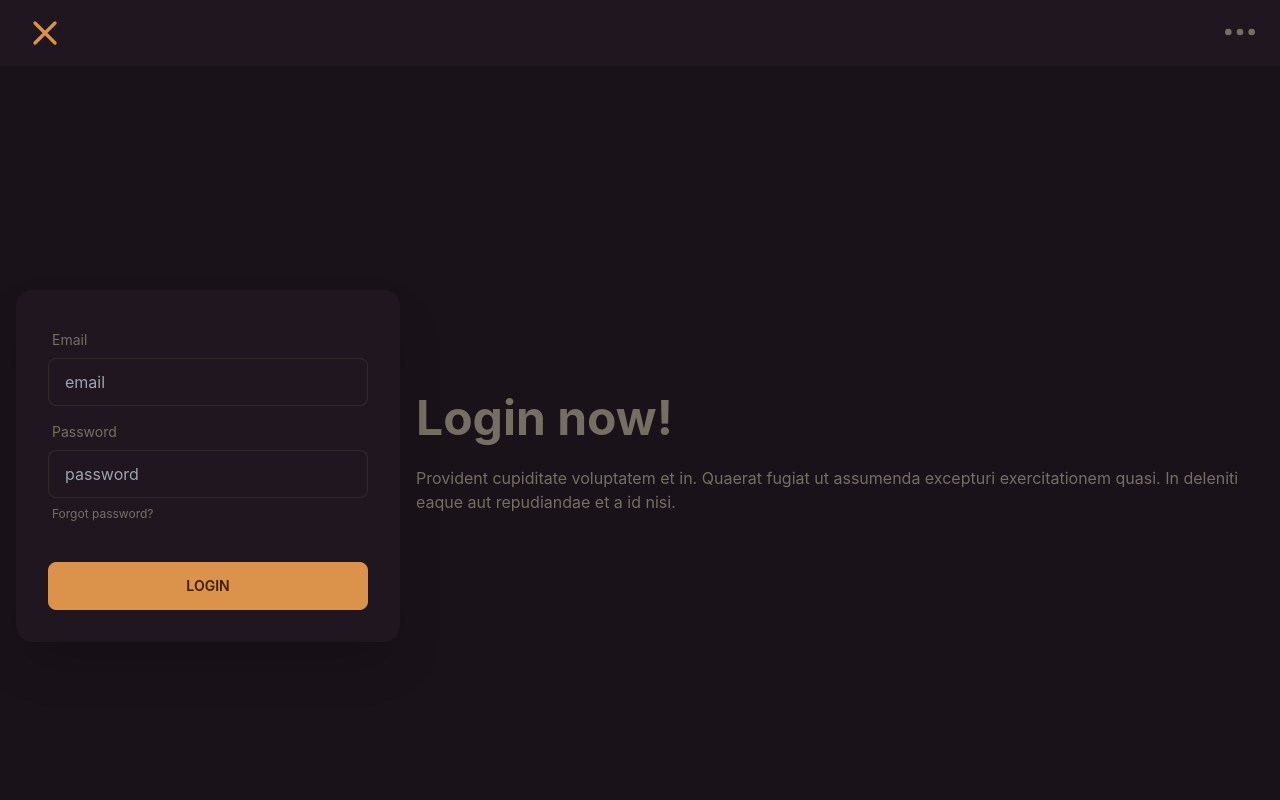
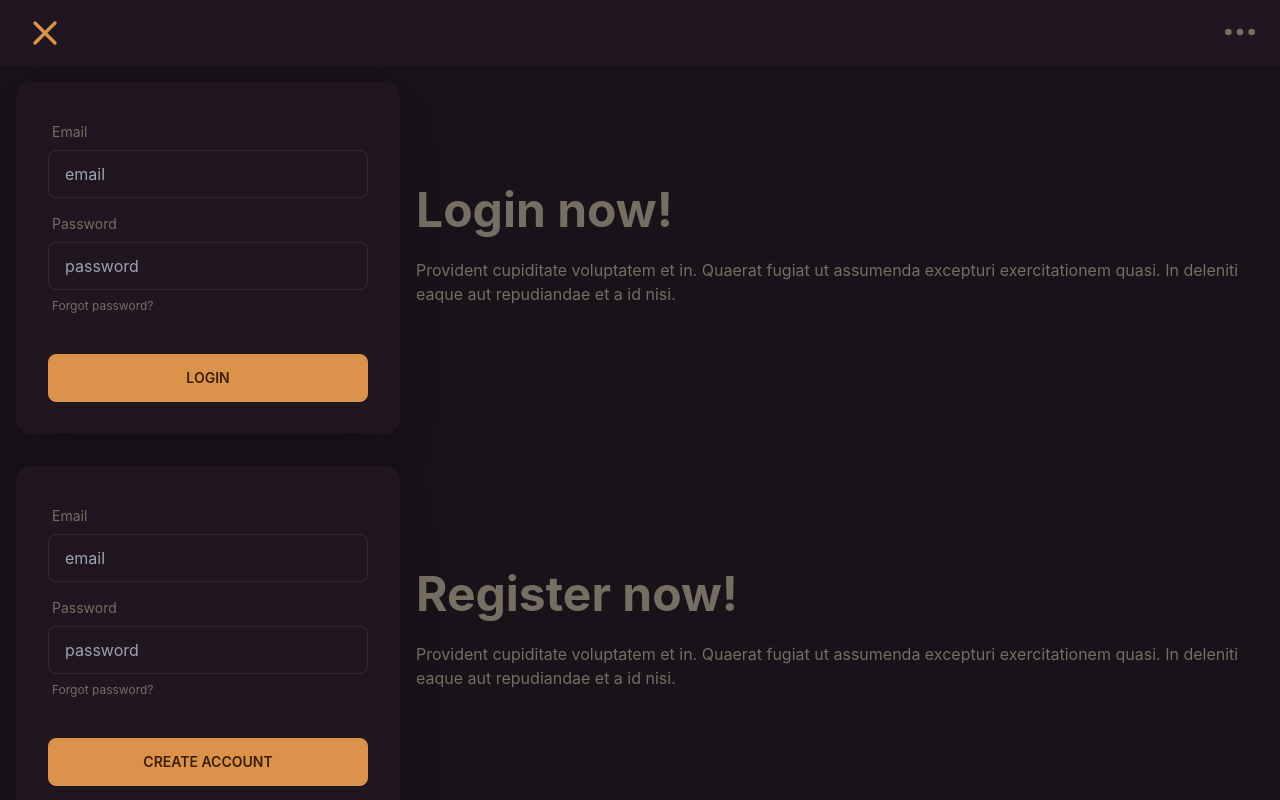
Before and after one commit to mitrerogelio/brewlogger, a React (Vite) app: page /profile in a window 1280 px wide. Shown: the top 800 px of the page. Built offline with nearby package versions, Linux system fonts and the light colour scheme; no server answers.

Commit message:
create authprovider

```diff
--- /dev/null
+++ b/src/context/AuthProvider.jsx
@@ -0,0 +1,7 @@
+import { auth } from '../firebase/firebase-config'
+
+export const AuthProvider = () => {
+  return (
+    <div>AuthProvider</div>
+  )
+}
--- a/src/firebase/firebase-config.js
+++ b/src/firebase/firebase-config.js
@@ -1,6 +1,6 @@
 import { initializeApp } from '@firebase/app'
 import '@firebase/firestore'
-// import '@firebase/auth'
+import { getAuth } from '@firebase/auth'
 import { getFirestore } from '@firebase/firestore'
 
 const {
@@ -25,38 +25,10 @@ const config = {
 
 const app = initializeApp(config)
 
+// DB
 export const db = getFirestore(app)
 
-
-/* export const createUserProfileDocument = async (userAuth, additionalData) => {
-  if (!userAuth) return
-
-  const userRef = firestore.doc(`users/${userAuth.uid}`)
-  const snapshot = await userRef.get();
-
-  if (!snapshot.exists) {
-    const { displayName, email } = userAuth;
-    const createdAt = new Date();
-
-    try {
-      await userRef.set({
-        displayName,
-        email,
-        createdAt,
-        ...additionalData,
-      })
-    } catch (error) {
-        console.log('error creating user', error.message)
-      }
-  }
-  return userRef
-} */
-
-// export const auth = firebase.auth()
-
-// const provider = new firebase.auth.GoogleAuthProvider()
-
-// provider.setCustomParameters({ prompt: 'select_account' })
-// export const signInWithGoogle = () => auth.signInWithPopup(provider)
+// Auth
+export const auth = getAuth(app)
 
 export default 'firebase-config'
--- a/src/pages/Profile.jsx
+++ b/src/pages/Profile.jsx
@@ -1,12 +1,11 @@
-import ChildNav from '../components/ChildNav'
-import Footer from '../components/Footer'
+import ChildPage from "../components/ChildLayout"
+
 
 export const Profile = () => {
 
   return (
-    <section>
-      <ChildNav />
-      <div className="hero min-h-screen bg-base-300">
+    <ChildPage>
+      <section className="hero bg-base-300">
         <div className="hero-content flex-col lg:flex-row-reverse">
           <div className="text-center lg:text-left">
             <h1 className="text-5xl font-bold">Login now!</h1>
@@ -35,10 +34,37 @@ export const Profile = () => {
             </div>
           </div>
         </div>
-    </div>
-
-
-      <Footer />
-    </section>
-  );
+      </section>
+      <section className="hero bg-base-300">
+        <div className="hero-content flex-col lg:flex-row-reverse">
+          <div className="text-center lg:text-left">
+            <h1 className="text-5xl font-bold">Register now!</h1>
+            <p className="py-6">Provident cupiditate voluptatem et in. Quaerat fugiat ut assumenda excepturi exercitationem quasi. In deleniti eaque aut repudiandae et a id nisi.</p>
+          </div>
+          <div className="card flex-shrink-0 w-full max-w-sm shadow-2xl bg-base-100">
+            <div className="card-body">
+              <div className="form-control">
+                <label className="label">
+                  <span className="label-text">Email</span>
+                </label>
+                <input type="text" placeholder="email" className="input input-bordered" />
+              </div>
+              <div className="form-control">
+                <label className="label">
+                  <span className="label-text">Password</span>
+                </label>
+                <input type="text" placeholder="password" className="input input-bordered" />
+                <label className="label">
+                  <a href="#" className="label-text-alt link link-hover">Forgot password?</a>
+                </label>
+              </div>
+              <div className="form-control mt-6">
+                <button className="btn btn-primary">Create Account</button>
+              </div>
+            </div>
+          </div>
+        </div>
+      </section>
+    </ChildPage>
+  )
 }
```
